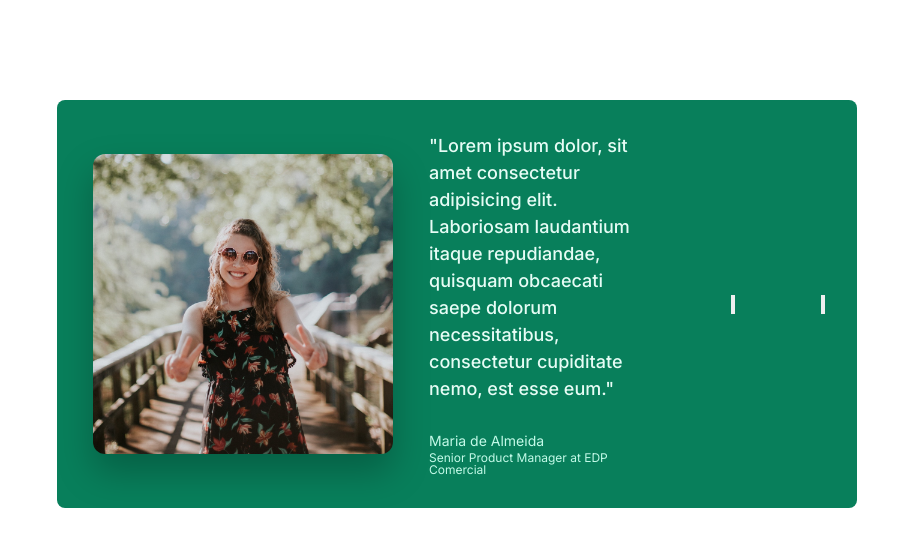
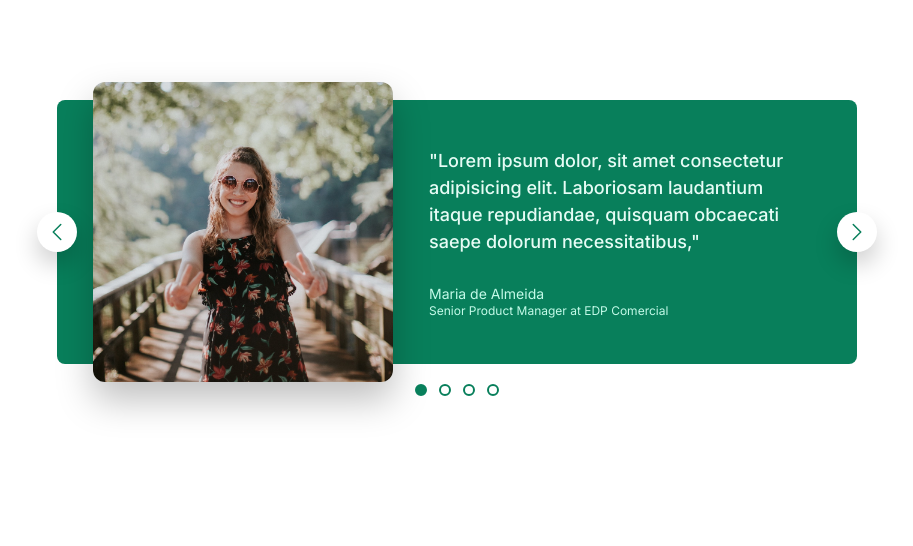
Before and after one commit to ingvillajimenez/06-components, a plain HTML site: page 02-carousel.html in a window 1280 px wide. Shown: the whole page, without its empty margins (183-1096 px from the left). Drawn offline with Linux system fonts and the light colour scheme.

Commit message:
Building a Carousel Component - Part 2

```diff
--- a/02-carousel.html
+++ b/02-carousel.html
@@ -38,9 +38,13 @@
         width: 800px;
         margin: 100px auto;
         background-color: #087f5b;
-        padding: 32px;
+        /* padding: 32px;
         padding-left: 86px;
+        padding-right: 48px; */
+        padding: 32px 48px 32px 86px;
+
         border-radius: 8px;
+        position: relative;
 
         display: flex;
         align-items: center;
@@ -72,6 +76,67 @@
         font-size: 12px;
         color: #c3fae8;
       }
+
+      /* CONTROLS */
+      .btn {
+        background-color: #fff;
+        border: none;
+        height: 40px;
+        width: 40px;
+        border-radius: 50%;
+        position: absolute;
+        box-shadow: 0 12px 24px rgba(0, 0, 0, 0.2);
+        cursor: pointer;
+
+        display: flex;
+        align-items: center;
+        justify-content: center;
+      }
+
+      .btn--left {
+        /* In relation to PARENT ELEMENT */
+        left: 0;
+        top: 50%;
+
+        /* In relation to ELEMENT ITSELF */
+        transform: translate(-50%, -50%);
+      }
+
+      .btn--right {
+        right: 0;
+        top: 50%;
+
+        transform: translate(50%, -50%);
+      }
+
+      .btn-icon {
+        height: 24px;
+        width: 24px;
+        stroke: #087f5b;
+      }
+
+      .dots {
+        position: absolute;
+        left: 50%;
+        bottom: 0;
+        transform: translate(-50%, 32px);
+
+        display: flex;
+        gap: 12px;
+      }
+
+      .dot {
+        width: 12px;
+        height: 12px;
+        background-color: #fff;
+        border: 2px solid #087f5b;
+        border-radius: 50%;
+        cursor: pointer;
+      }
+
+      .dot--fill {
+        background-color: #087f5b;
+      }
     </style>
   </head>
   <body>
@@ -81,12 +146,12 @@
         <p class="testimonial-text">
           "Lorem ipsum dolor, sit amet consectetur adipisicing elit. Laboriosam
           laudantium itaque repudiandae, quisquam obcaecati saepe dolorum
-          necessitatibus, consectetur cupiditate nemo, est esse eum."
+          necessitatibus,"
         </p>
         <p class="testimonial-author">Maria de Almeida</p>
         <p class="testimonial-job">Senior Product Manager at EDP Comercial</p>
       </blockquote>
-      <button class="btn">
+      <button class="btn btn--left">
         <svg
           xmlns="http://www.w3.org/2000/svg"
           fill="none"
@@ -102,7 +167,7 @@
           />
         </svg>
       </button>
-      <button>
+      <button class="btn btn--right">
         <svg
           xmlns="http://www.w3.org/2000/svg"
           fill="none"
@@ -118,6 +183,12 @@
           />
         </svg>
       </button>
+      <div class="dots">
+        <button class="dot dot--fill">&nbsp;</button>
+        <button class="dot">&nbsp;</button>
+        <button class="dot">&nbsp;</button>
+        <button class="dot">&nbsp;</button>
+      </div>
     </div>
   </body>
 </html>
```
